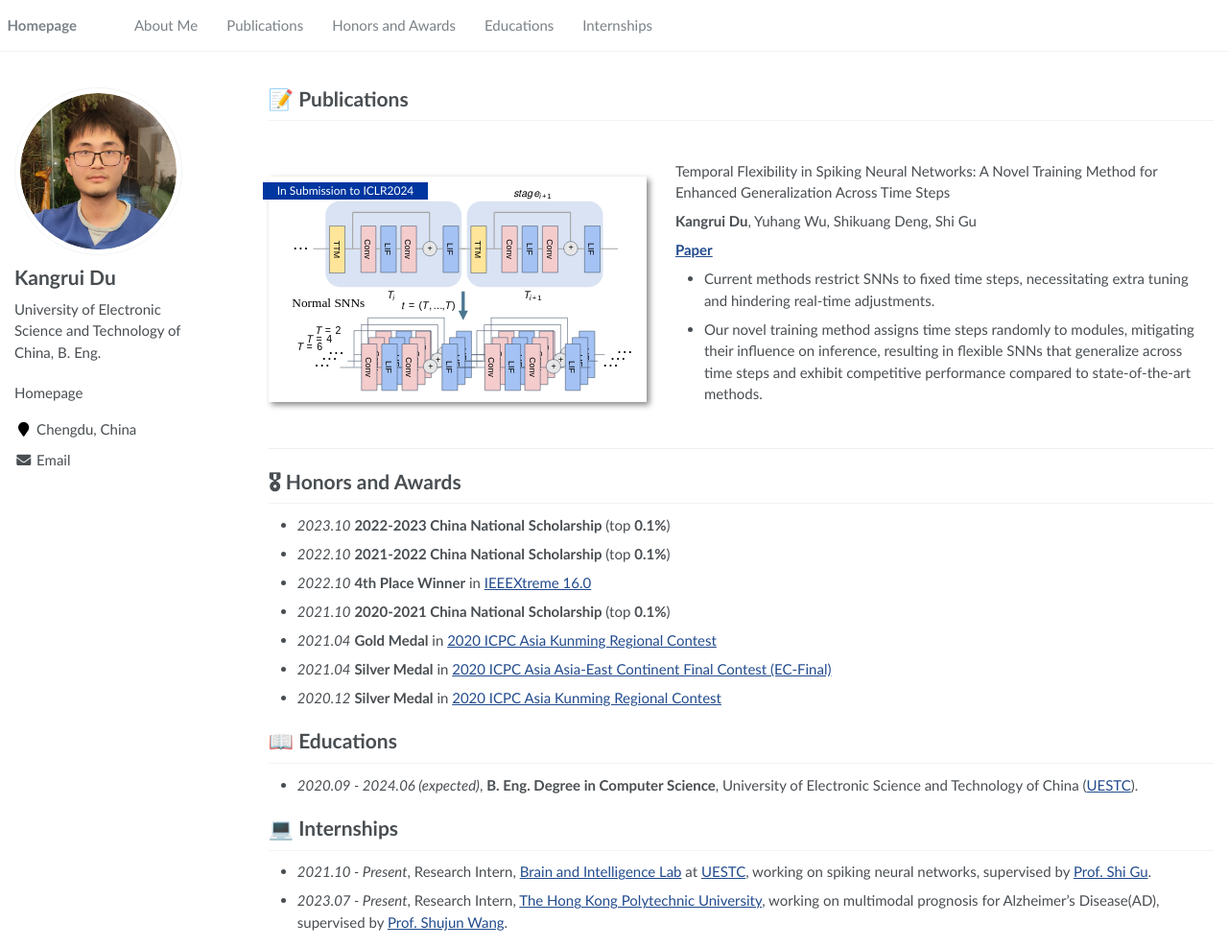
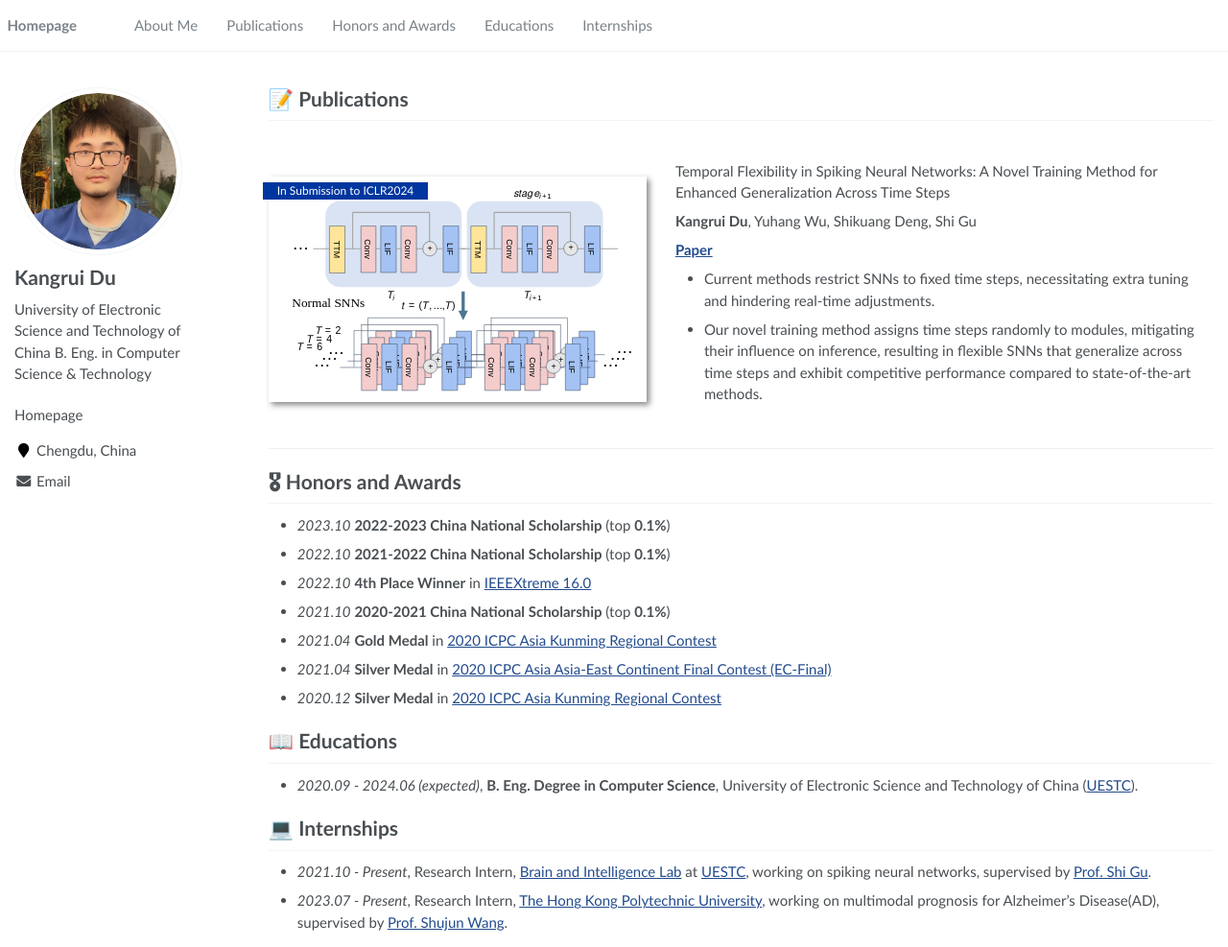
Before and after one commit to Rockdu/Rockdu.github.io, a Jekyll site: the page built from _pages/about.md, in a window 1280 px wide and 987 px high. Shown: the whole window at 96% size. Built offline with Jekyll 4.4.1, drawn with Linux system fonts in a browser that asks for light colours.

Commit message:
Edited bio

```diff
--- a/_config.yml
+++ b/_config.yml
@@ -23,7 +23,7 @@ baidu_site_verification  :  # get baidu_site_verification from https://ziyuan.ba
 author:
   name             : "Kangrui Du"
   avatar           : "images/android-chrome-512x512.png"
-  bio              : "University of Electronic Science and Technology of China, B. Eng."
+  bio              : "University of Electronic Science and Technology of China\nB. Eng. in Computer Science & Technology"
   location         : "Chengdu, China"
   employer         :
   pubmed           :
```
